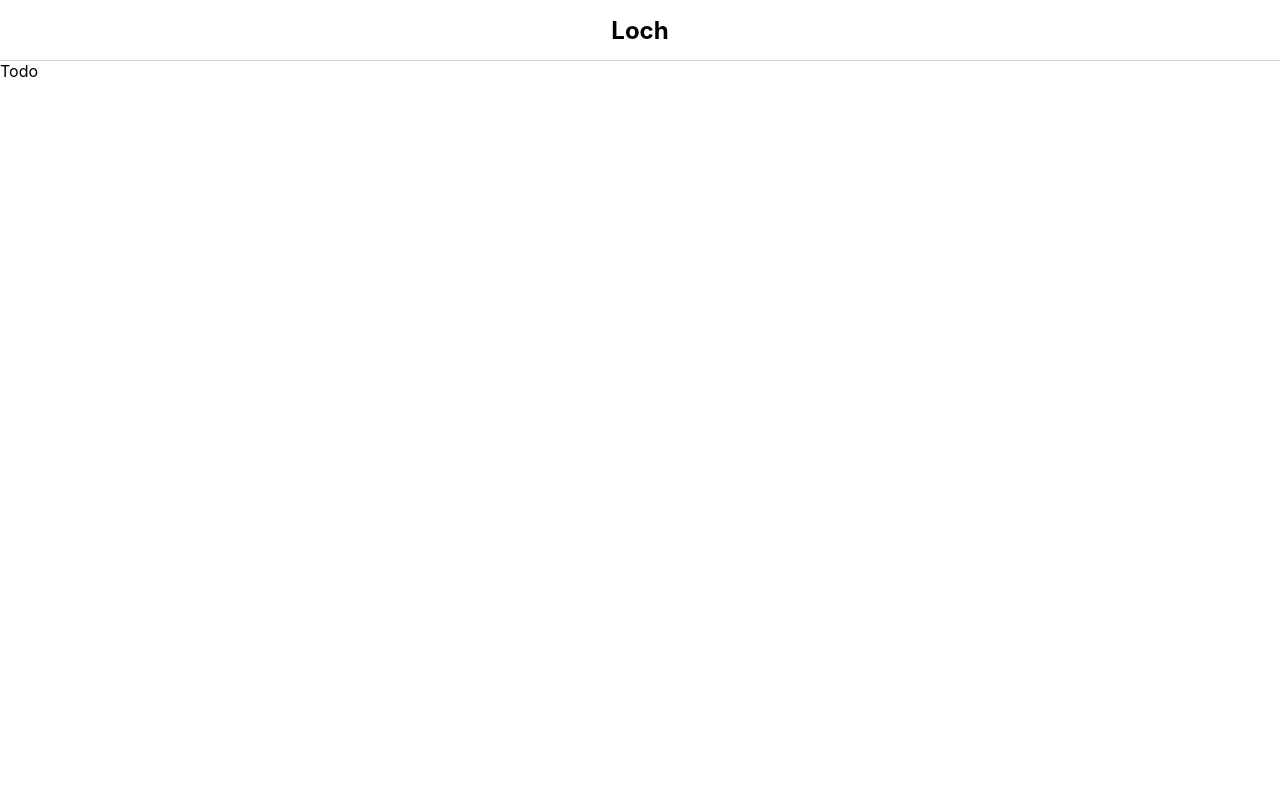
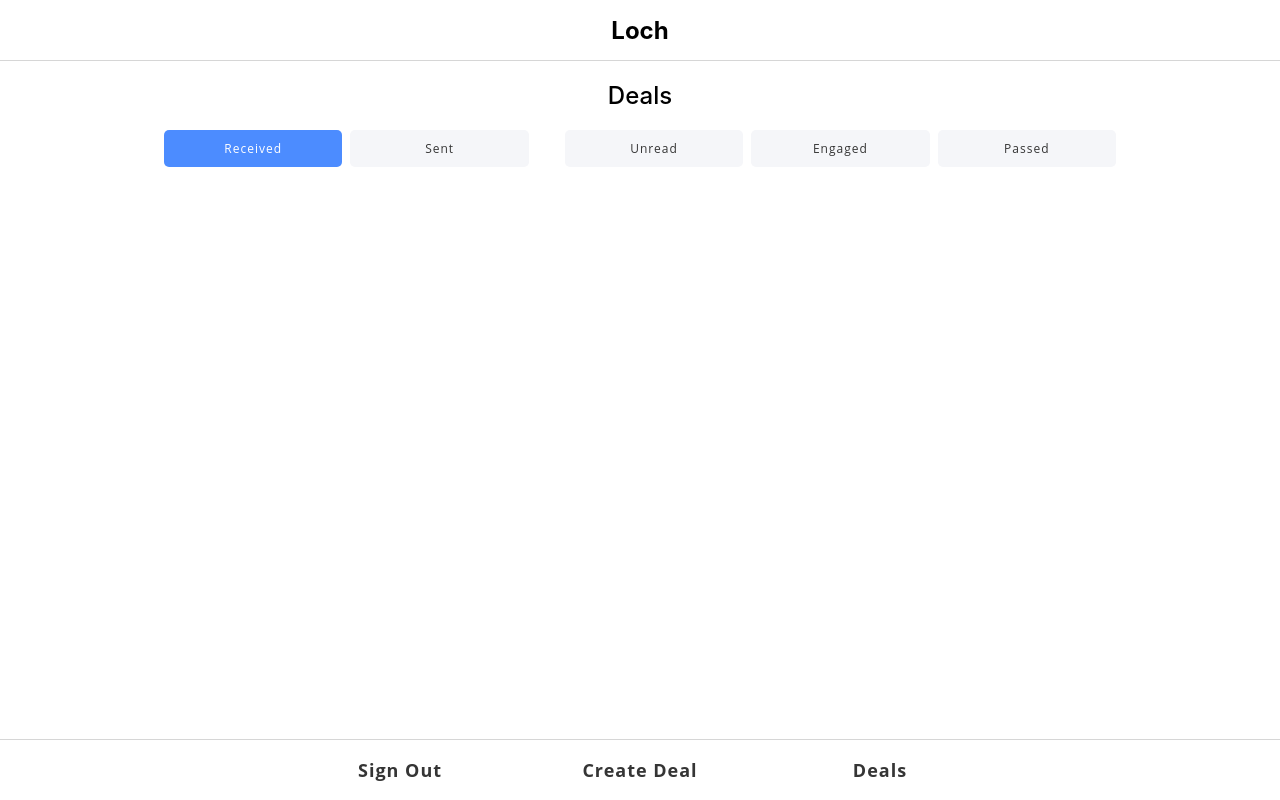
Before and after one commit to Sabir001/loch-dashboard, a React (Create React App) app: page /home/deals in a window 1280 px wide. Built offline with nearby package versions, Linux system fonts and the light colour scheme; sample sign-in values are in the browser's storage.

Commit message:
Added controller for deals page

```diff
--- /dev/null
+++ b/src/components/Common/Container.css
@@ -0,0 +1,6 @@
+.container {
+  width: 85%;
+  max-width: 960px;
+  margin-left: auto;
+  margin-right: auto;
+}
--- /dev/null
+++ b/src/components/Common/Container.js
@@ -0,0 +1,8 @@
+import React from "react";
+import "./Container.css";
+
+function Container({ children }) {
+  return <div className="container">{children}</div>;
+}
+
+export default Container;
--- a/src/components/Common/Footer.css
+++ b/src/components/Common/Footer.css
@@ -16,8 +16,9 @@
   justify-content: center;
 }
 
-.footer-button button {
+.footer-button .btn-footer {
   width: 240px;
   border: none;
   background-color: transparent;
+  color: #353535;
 }
--- a/src/components/Common/Footer.js
+++ b/src/components/Common/Footer.js
@@ -6,13 +6,13 @@ function Footer() {
     <footer className="footer">
       <div className="footer-button-group">
         <div className="footer-button">
-          <button>Sign Out</button>
+          <button className="btn-footer">Sign Out</button>
         </div>
         <div className="footer-button">
-          <button>Create Deal</button>
+          <button className="btn-footer">Create Deal</button>
         </div>
         <div className="footer-button">
-          <button>Deals</button>
+          <button className="btn-footer">Deals</button>
         </div>
       </div>
     </footer>
--- /dev/null
+++ b/src/components/Deal/DealControl.css
@@ -0,0 +1,40 @@
+.deals-section {
+  display: flex;
+  width: 100%;
+  flex-direction: column;
+}
+
+.deals-title {
+  display: flex;
+  flex-direction: row;
+  justify-content: center;
+  align-items: center;
+}
+
+.title-text {
+  font-weight: 500;
+}
+
+.button-group {
+  display: flex;
+}
+
+.btn {
+  display: inline-block;
+  background-color: #f5f6f9;
+  border: none;
+  color: #353535;
+  font-size: 12px;
+  font-weight: 500;
+  margin-right: 4px;
+  margin-left: 4px;
+}
+
+.btn-primary {
+  color: #fff;
+  background-color: #4c8cff;
+}
+
+.btn-sent {
+  margin-right: 32px;
+}
--- /dev/null
+++ b/src/components/Deal/DealControl.js
@@ -0,0 +1,51 @@
+import React from "react";
+import Container from "../Common/Container";
+import "./DealControl.css";
+
+function DealControl({ currentPage, setCurrentPage, filter, setFilter }) {
+  return (
+    <Container>
+      <section className="deals-section">
+        <div className="deals-title">
+          <h2 className="title-text">Deals</h2>
+        </div>
+        <div className="button-group">
+          <button
+            className={`btn ${currentPage === "received" ? "btn-primary" : ""}`}
+            onClick={() => setCurrentPage("received")}
+          >
+            Received
+          </button>
+          <button
+            className={`btn btn-sent ${
+              currentPage === "sent" ? "btn-primary" : ""
+            }`}
+            onClick={() => setCurrentPage("sent")}
+          >
+            Sent
+          </button>
+          <button
+            className={`btn ${filter === "unread" ? "btn-primary" : ""}`}
+            onClick={() => setFilter(filter === "unread" ? "" : "unread")}
+          >
+            Unread
+          </button>
+          <button
+            className={`btn ${filter === "engaged" ? "btn-primary" : ""}`}
+            onClick={() => setFilter(filter === "engaged" ? "" : "engaged")}
+          >
+            Engaged
+          </button>
+          <button
+            className={`btn ${filter === "passed" ? "btn-primary" : ""}`}
+            onClick={() => setFilter(filter === "passed" ? "" : "passed")}
+          >
+            Passed
+          </button>
+        </div>
+      </section>
+    </Container>
+  );
+}
+
+export default DealControl;
--- /dev/null
+++ b/src/components/Deal/index.css
@@ -0,0 +1,4 @@
+.deals-page {
+  height: 100%;
+  width: 100%;
+}
--- a/src/components/Deal/index.js
+++ b/src/components/Deal/index.js
@@ -1,7 +1,134 @@
-import React from "react";
+import React, { useState } from "react";
+import DealControl from "./DealControl";
+import "./index.css";
+
+const receivedDeals = [
+  {
+    id: 89,
+    deal_id: 122,
+    sender_id: 57,
+    receiver_id: 56,
+    reply: "pass",
+    updatedAt: "2022-01-24T08:58:15.000Z",
+    forwards_since_creator: 1,
+    company_id: 84715,
+    name: "Sabir's personal tech blog",
+    website: "https://blog.iamsabir.com",
+    deal_creator_id: 57,
+    deal_updatedAt: "2022-01-24T07:40:31.000Z",
+    ownership: "25.00",
+    price: "1000.00",
+    privacy: "public",
+    min_purchase: "20.00",
+    shares_type: "primary-preferred",
+    restrictions: "first-refusal",
+    email: "asabir196@gmail.com",
+    phone: "1521465986",
+    fname: "Sharafat",
+    lname: "Ahmed",
+    blurb: null,
+    other_side: "sender",
+    can_share: true,
+  },
+  {
+    id: 89,
+    deal_id: 122,
+    sender_id: 57,
+    receiver_id: 56,
+    reply: "pass",
+    updatedAt: "2022-01-24T08:58:15.000Z",
+    forwards_since_creator: 1,
+    company_id: 84715,
+    name: "Sabir's personal tech blog",
+    website: "https://blog.iamsabir.com",
+    deal_creator_id: 57,
+    deal_updatedAt: "2022-01-24T07:40:31.000Z",
+    ownership: "25.00",
+    price: "1000.00",
+    privacy: "public",
+    min_purchase: "20.00",
+    shares_type: "primary-preferred",
+    restrictions: "first-refusal",
+    email: "asabir196@gmail.com",
+    phone: "1521465986",
+    fname: "Sharafat",
+    lname: "Ahmed",
+    blurb: null,
+    other_side: "sender",
+    can_share: true,
+  },
+];
+
+const sentDeals = [
+  {
+    id: 89,
+    deal_id: 122,
+    sender_id: 57,
+    receiver_id: 56,
+    reply: "engage",
+    updatedAt: "2022-01-25T08:17:39.000Z",
+    forwards_since_creator: 1,
+    company_id: 84715,
+    name: "Sabir's personal tech blog",
+    website: "https://blog.iamsabir.com",
+    deal_creator_id: 57,
+    deal_updatedAt: "2022-01-24T07:40:31.000Z",
+    ownership: "25.00",
+    price: "1000.00",
+    privacy: "public",
+    min_purchase: "20.00",
+    shares_type: "primary-preferred",
+    restrictions: "first-refusal",
+    email: "asabir24@gmail.com",
+    phone: "",
+    fname: "Sharafat",
+    lname: "Ahmed",
+    blurb: null,
+    other_side: "receiver",
+    can_share: true,
+  },
+  {
+    id: 89,
+    deal_id: 122,
+    sender_id: 57,
+    receiver_id: 56,
+    reply: "engage",
+    updatedAt: "2022-01-25T08:17:39.000Z",
+    forwards_since_creator: 1,
+    company_id: 84715,
+    name: "Sabir's personal tech blog",
+    website: "https://blog.iamsabir.com",
+    deal_creator_id: 57,
+    deal_updatedAt: "2022-01-24T07:40:31.000Z",
+    ownership: "25.00",
+    price: "1000.00",
+    privacy: "public",
+    min_purchase: "20.00",
+    shares_type: "primary-preferred",
+    restrictions: "first-refusal",
+    email: "asabir24@gmail.com",
+    phone: "",
+    fname: "Sharafat",
+    lname: "Ahmed",
+    blurb: null,
+    other_side: "receiver",
+    can_share: true,
+  },
+];
 
 function Index() {
-  return <div>Todo</div>;
+  const [currentPage, setCurrentPage] = useState("received");
+  const [filter, setFilter] = useState("");
+  return (
+    <div className="deals-page">
+      <DealControl
+        currentPage={currentPage}
+        setCurrentPage={setCurrentPage}
+        filter={filter}
+        setFilter={setFilter}
+      />
+    </div>
+  );
 }
 
 export default Index;
--- a/src/layouts/HomeLayout.js
+++ b/src/layouts/HomeLayout.js
@@ -2,6 +2,7 @@ import React from "react";
 import { connect } from "react-redux";
 import { Switch } from "react-router-dom";
 import { signOut } from "../actions/index";
+import Footer from "../components/Common/Footer";
 import Header from "../components/Common/Header";
 import routes from "../routes";
 import { ProtectedRoute } from "../utils/ProtectedRoute";
@@ -25,6 +26,7 @@ function HomeLayout() {
     <>
       <Header />
       <Switch>{getRoutes(routes)}</Switch>
+      <Footer />
     </>
   );
 }
```
